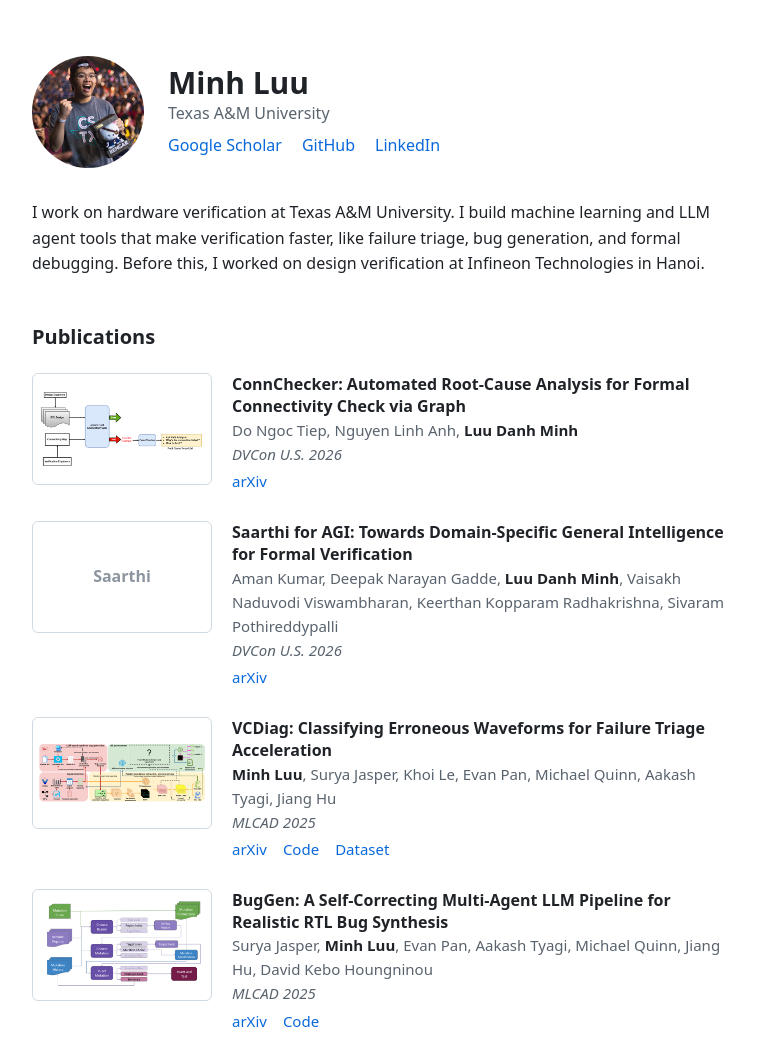
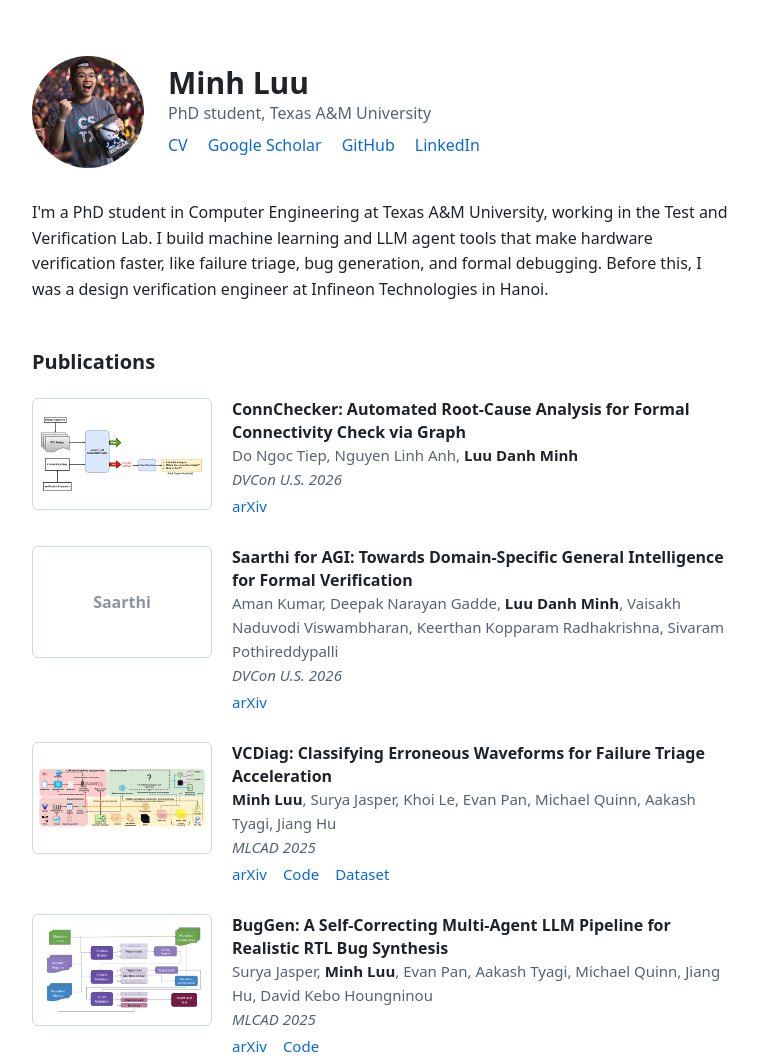
Before and after one commit to minhluu2000/minhluu2000.github.io, a plain HTML site: page index.html in a window 1280 px wide. Shown: the top 1061 px of the page, without its empty margins (260-1018 px from the left). Drawn offline with Linux system fonts and the light colour scheme.

Commit message:
Add CV and update bio from resume
Add the Summer 2026 resume as cv.pdf with a CV link in the header.
Note the PhD at Texas A&M and the Test and Verification Lab.

```diff
--- a/index.html
+++ b/index.html
@@ -89,8 +89,9 @@
     <img class="photo" src="avatar.png" width="112" height="112" alt="Photo of Minh Luu">
     <div>
       <h1>Minh Luu</h1>
-      <p class="affil">Texas A&amp;M University</p>
+      <p class="affil">PhD student, Texas A&amp;M University</p>
       <p class="links">
+        <a href="cv.pdf">CV</a>
         <a href="https://scholar.google.com/citations?user=tP9zxUwAAAAJ">Google Scholar</a>
         <a href="https://github.com/minhluu2000">GitHub</a>
         <a href="https://www.linkedin.com/in/minh2k/">LinkedIn</a>
@@ -98,7 +99,7 @@
     </div>
   </header>
 
-  <p class="bio">I work on hardware verification at Texas A&amp;M University. I build machine learning and LLM agent tools that make verification faster, like failure triage, bug generation, and formal debugging. Before this, I worked on design verification at Infineon Technologies in Hanoi.</p>
+  <p class="bio">I'm a PhD student in Computer Engineering at Texas A&amp;M University, working in the Test and Verification Lab. I build machine learning and LLM agent tools that make hardware verification faster, like failure triage, bug generation, and formal debugging. Before this, I was a design verification engineer at Infineon Technologies in Hanoi.</p>
 
   <h2>Publications</h2>
   <ul>
```
Also changed, not shown: 1 other file.
